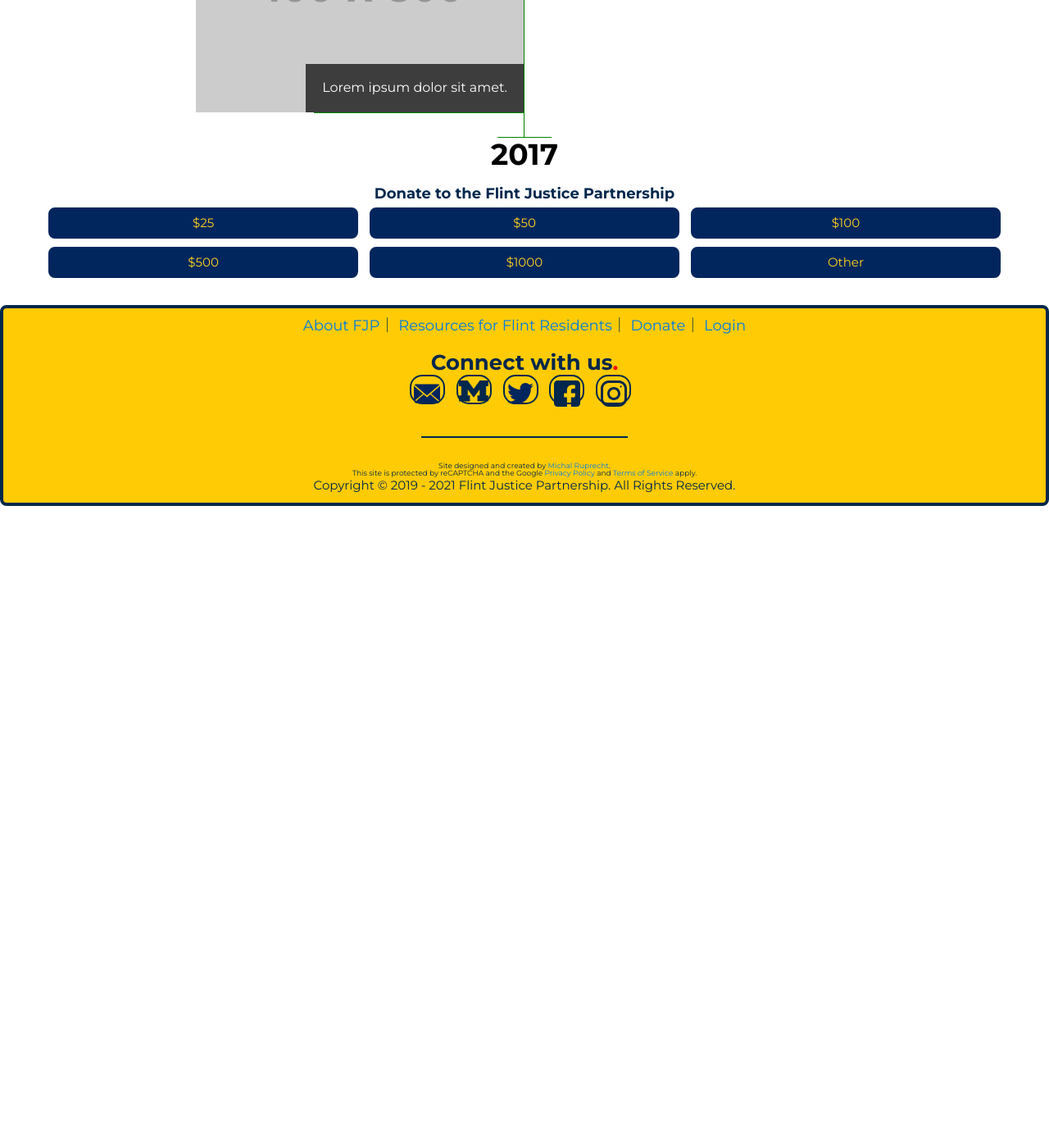
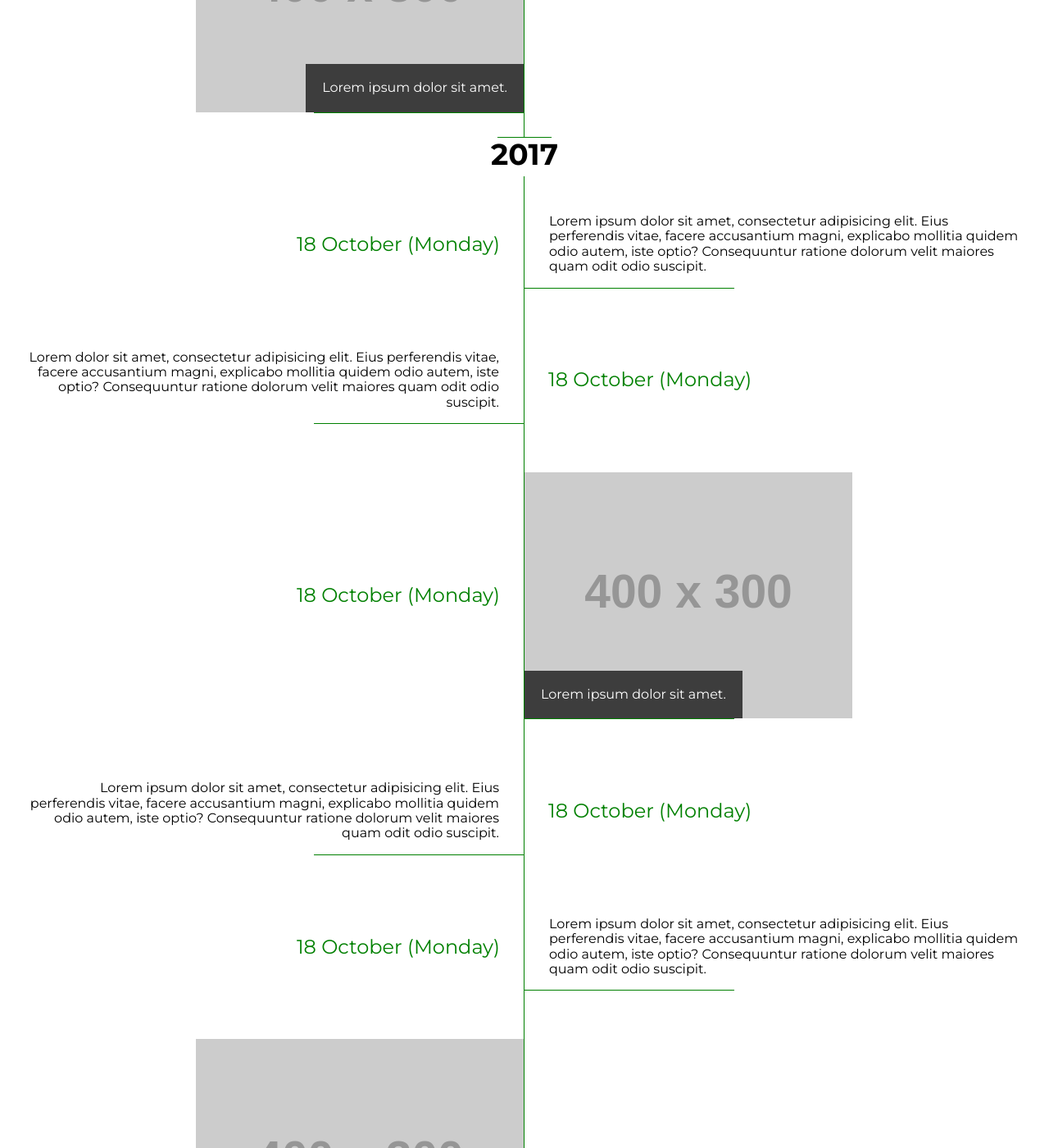
Before and after one commit to umichfjp/umichfjp.github.io, a Jekyll site: the page built from pages/timeline.html, in a window 1280 px wide and 1400 px high, scrolled down 1264 px. Shown: the whole window at 82% size. Built offline with Jekyll 4.4.1, drawn with Linux system fonts in a browser that asks for light colours; nearby versions of some CDN libraries; before the commit the page ends 1896 px from its top, so only the background shows below that; some of the changed text lies outside the part shown.

Commit message:
Update timeline.html

```diff
--- a/pages/timeline.html
+++ b/pages/timeline.html
@@ -77,6 +77,59 @@ title: Timeline
           <span>2017</span>
         </div>
       </div>
+      <ul class="days">
+        <li class="day">
+          <div class="events">
+            <p>Lorem ipsum dolor sit amet, consectetur adipisicing elit. Eius perferendis vitae, facere accusantium magni, explicabo mollitia quidem odio autem, iste optio? Consequuntur ratione dolorum velit maiores quam odit odio suscipit.</p>
+            <div class="date">18 October (Monday)</div>
+          </div>
+        </li>
+
+        <li class="day">
+          <div class="events">
+            <p>Lorem dolor sit amet, consectetur adipisicing elit. Eius perferendis vitae, facere accusantium magni, explicabo mollitia quidem odio autem, iste optio? Consequuntur ratione dolorum velit maiores quam odit odio suscipit.</p>
+            <div class="date">18 October (Monday)</div>
+          </div>
+        </li>
+
+        <li class="day">
+          <div class="events">
+            <div class="day__img">
+              <img src="http://placehold.it/400x300" alt="" />
+              <p class="caption">
+                Lorem ipsum dolor sit amet.
+              </p>
+            </div>
+            <div class="date">18 October (Monday)</div>
+          </div>
+        </li>
+
+        <li class="day">
+          <div class="events">
+            <p>Lorem ipsum dolor sit amet, consectetur adipisicing elit. Eius perferendis vitae, facere accusantium magni, explicabo mollitia quidem odio autem, iste optio? Consequuntur ratione dolorum velit maiores quam odit odio suscipit.</p>
+            <div class="date">18 October (Monday)</div>
+          </div>
+        </li>
+
+        <li class="day">
+          <div class="events">
+            <p>Lorem ipsum dolor sit amet, consectetur adipisicing elit. Eius perferendis vitae, facere accusantium magni, explicabo mollitia quidem odio autem, iste optio? Consequuntur ratione dolorum velit maiores quam odit odio suscipit.</p>
+            <div class="date">18 October (Monday)</div>
+          </div>
+        </li>
+
+        <li class="day">
+          <div class="events">
+            <div class="day__img">
+              <img src="http://placehold.it/400x300" alt="" />
+              <p class="caption">
+                Lorem ipsum dolor sit amet.
+              </p>
+            </div>
+            <div class="date">18 October (Monday)</div>
+          </div>
+        </li>
+      </ul>
     </div>
   </body>
 </html>
```
